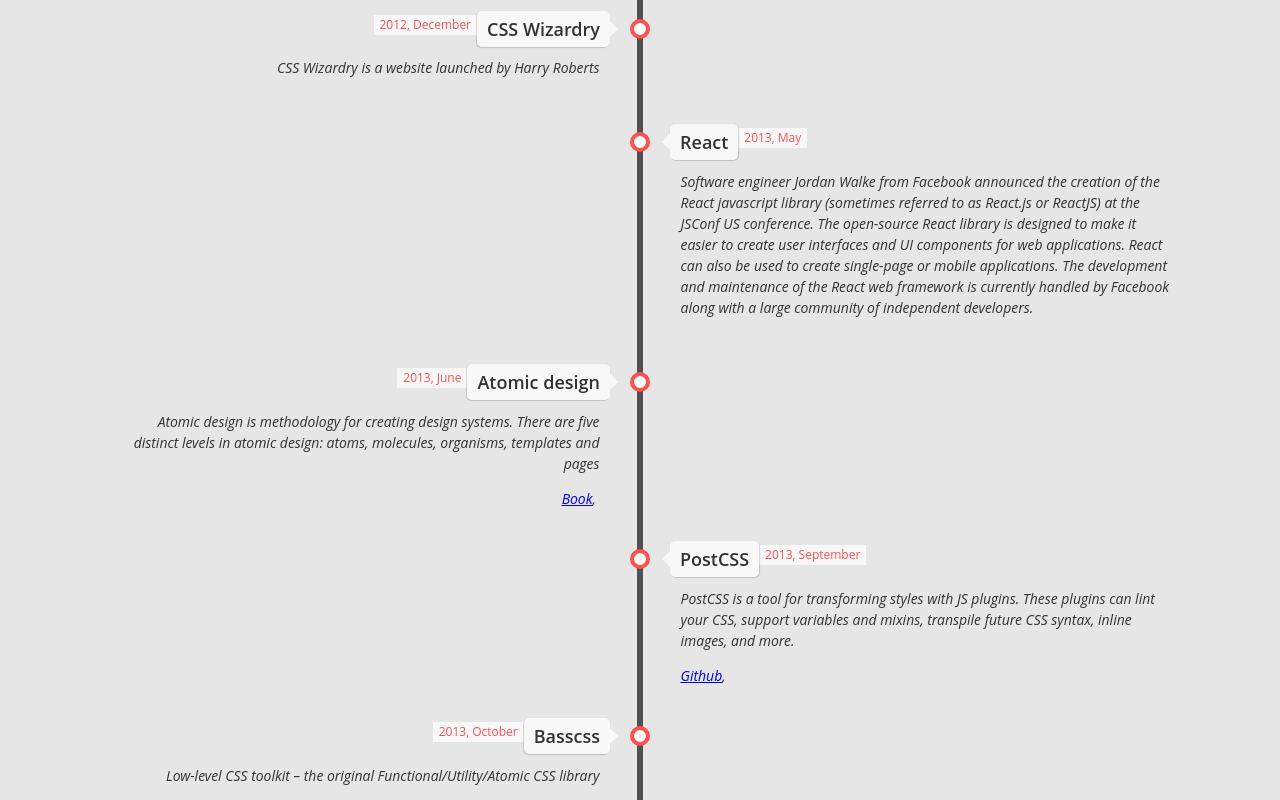
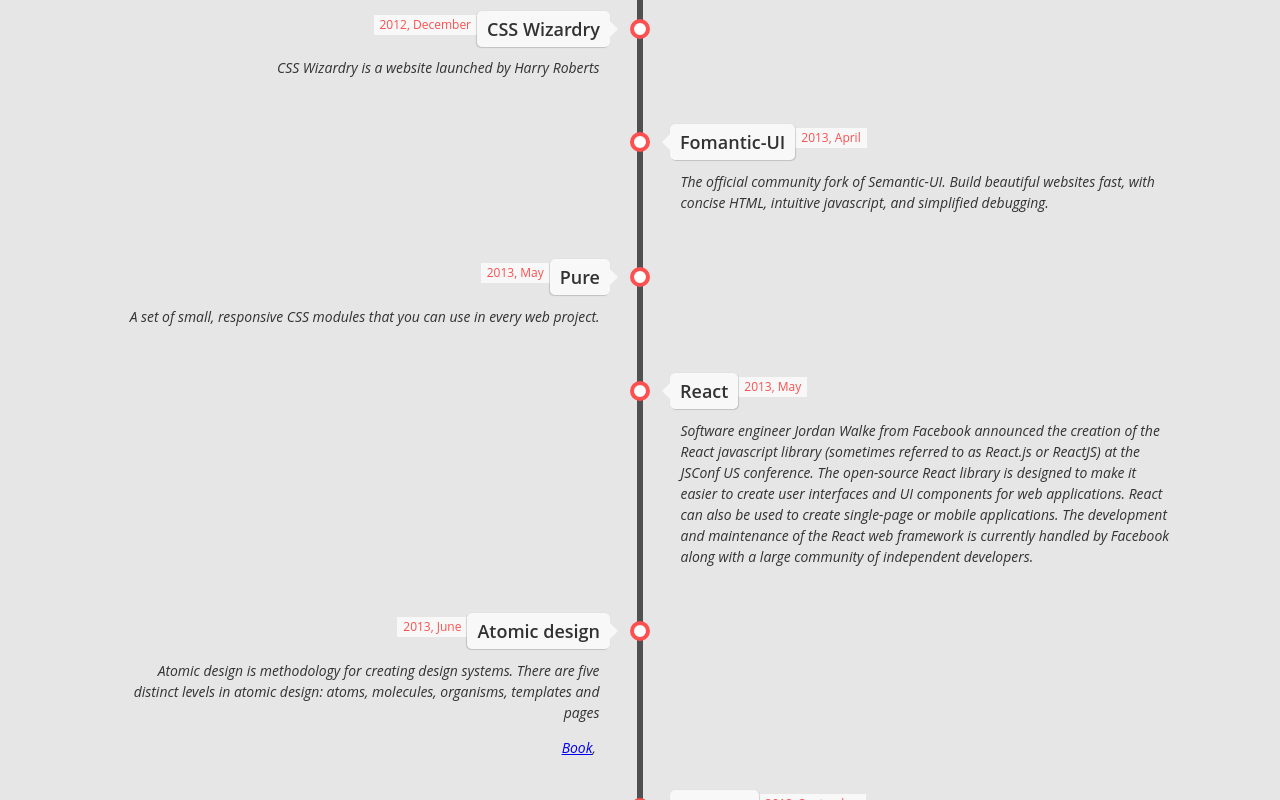
Before and after one commit to the-web-history/css-timeline, a Svelte app: page / in a window 1280 px wide. Shown: the part 10780-11580 px from the top of the page. Built offline with nearby package versions, Linux system fonts and the light colour scheme.

Commit message:
chore: add more frameworks

```diff
--- a/src/data/frameworks.js
+++ b/src/data/frameworks.js
@@ -93,6 +93,114 @@
 				created_at: new Date('2016-06-19'),
 				tags: ['frameworks']
 		},
+		{
+				name: 'Pure',
+				url: 'https://purecss.io/',
+				description: 'A set of small, responsive CSS modules that you can use in every web project.',
+				created_at: new Date('2013-05-15'),
+				tags: ['frameworks', 'lightweight']
+		},
+		{
+				name: 'Milligram',
+				url: 'https://milligram.io/',
+				description: 'A minimalist CSS framework',
+				created_at: new Date('2015-12-26'),
+				tags: ['frameworks', 'lightweight']
+		},
+		{
+				name: 'Picnic CSS',
+				url: 'https://picnicss.com/',
+				description: 'Lightweight and Beautiful library',
+				created_at: new Date('2014-08-31'),
+				tags: ['frameworks', 'lightweight']
+		},
+		{
+				name: 'Chota',
+				url: 'https://jenil.github.io/chota/',
+				description: 'A micro (~3kb) CSS framework.',
+				created_at: new Date('2017-04-01'),
+				tags: ['frameworks', 'lightweight']
+		},
+		{
+				name: 'UIKit',
+				url: 'https://getuikit.com/',
+				description: 'A lightweight and modular front-end framework for developing fast and powerful web interfaces.',
+				created_at: new Date('2015-11-08'),
+				tags: ['frameworks']
+		},
+		{
+				name: 'Primer',
+				url: 'https://primer.style/',
+				description: 'Design, build, and create with GitHub’s design system. Primer was created for GitHub by GitHub. We love it so much, we chose to open-source it to allow the community to design and build their own projects with Primer.',
+				created_at: new Date('2015-03-15'),
+				tags: ['frameworks']
+
+		},
+		{
+				name: 'Carbon Design System',
+				url: 'https://carbondesignsystem.com/',
+				description: 'Carbon is IBM’s open source design system for products and digital experiences. With the IBM Design Language as its foundation, the system consists of working code, design tools and resources, human interface guidelines, and a vibrant community of contributors.',
+				created_at: new Date('2015-06-07'),
+				tags: ['frameworks']
+		},
+		{
+				name: 'Fomantic-UI',
+				url: 'https://fomantic-ui.com/',
+				description: 'The official community fork of Semantic-UI. Build beautiful websites fast, with concise HTML, intuitive javascript, and simplified debugging.',
+				created_at: new Date('2013-04-07'),
+				tags: ['frameworks']
+		},
+		{
+				name: 'Pico.css',
+				url: 'https://picocss.com/',
+				description: 'Minimal CSS Framework for semantic HTML. Elegant styles for all natives HTML elements without .classes and dark mode automatically enabled.',
+				created_at: new Date('2019-11-24'),
+				tags: ['frameworks']
+
+		},
+		{
+				name: 'Blaze UI',
+				url: 'https://www.blazeui.com/',
+				description: 'Framework-free open source UI toolkit. Blaze UI provides great structure for building websites quickly with a scalable and maintainable foundation.',
+				created_at: new Date('2020-04-05'),
+				tags: ['frameworks']
+		},
+		{
+				name: 'Cirrus',
+				url: 'https://cirrus-ui.netlify.app/',
+				description: 'A component-and-utility-centric SCSS framework designed for rapid prototyping. Use beautiful pre-built components to bootstrap your next project and utility classes to polish your final design.',
+				created_at: new Date('2016-12-18'),
+				tags: ['frameworks']
+		},
+		{
+				name: 'turretcss',
+				url: 'https://turretcss.com/',
+				description: 'Developed for design, turretcss is a styles and browser behaviour normalisation framework for rapid development of responsive and accessible websites.',
+				created_at: new Date('2013-11-10'),
+				tags: ['frameworks']
+		},
+		{
+				name: 'Vanilla',
+				url: 'https://vanillaframework.io/',
+				description: 'A simple, extensible CSS framework. Backed by open-source code and written in Sass by the Canonical Web Team.',
+				created_at: new Date('2015-02-22'),
+				tags: ['frameworks']
+
+		},
+		{
+				name: 'PatternFly',
+				url: 'https://www.patternfly.org/v4/',
+				description: 'Build scalable experiences in the open. PatternFly is an open source design system built to drive consistency and unify teams.',
+				created_at: new Date('2017-11-05'),
+				tags: ['frameworks']
+		},
+		{
+				name: 'HiQ',
+				url: 'https://jonathanharrell.github.io/hiq/',
+				description: 'A high-IQ CSS framework. Jump-start your styling with a lightweight, easily customizable framework that is built with CSS custom properties and modern best practices.',
+				created_at: new Date('2017-05-07'),
+				tags: ['frameworks']
+		}
 
 
 ];
```
